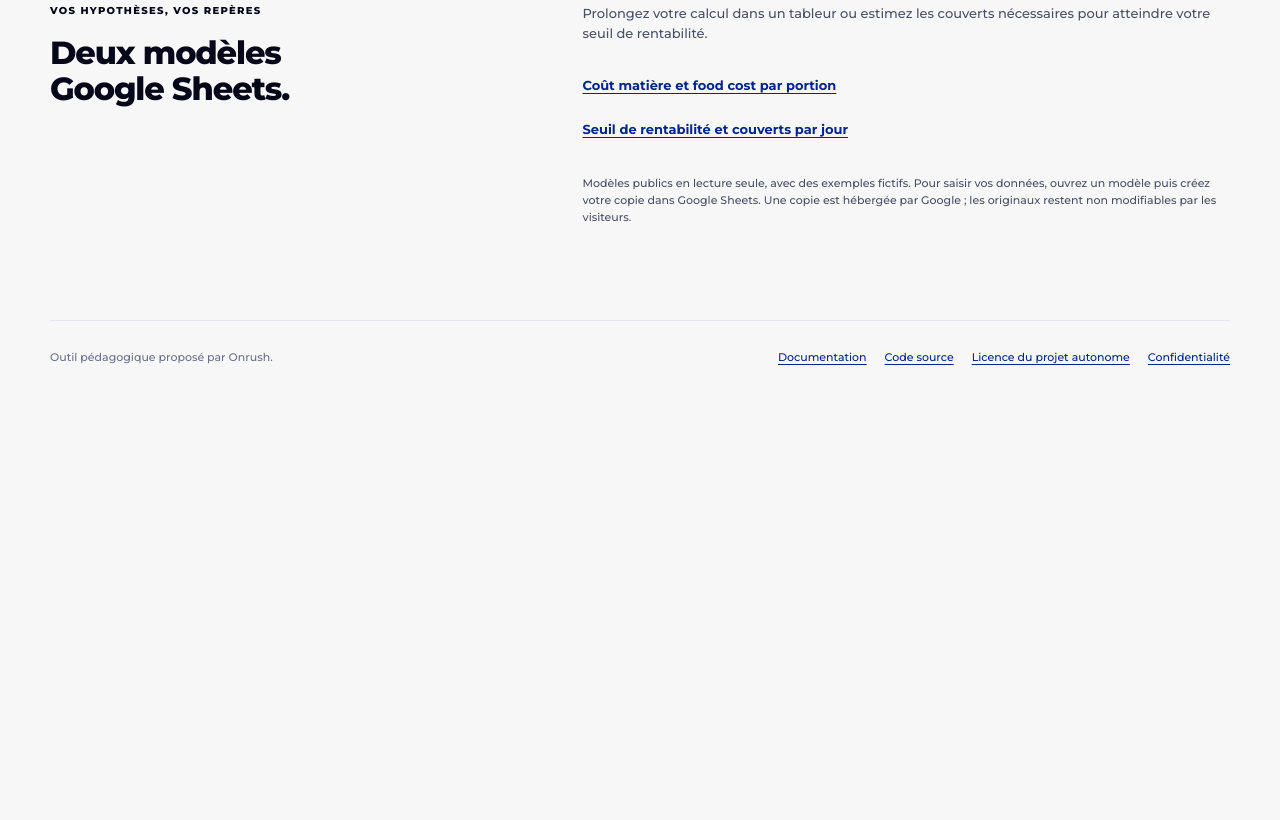
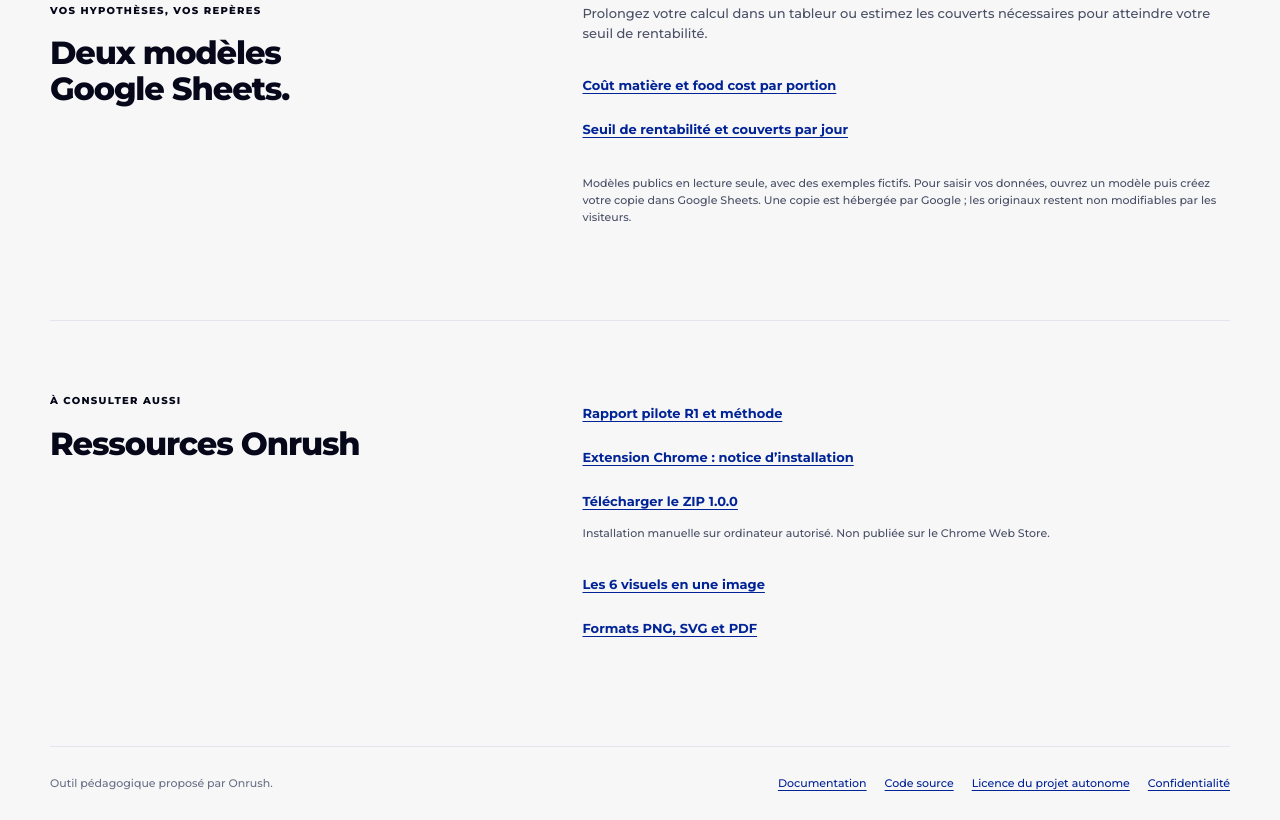
Before and after one commit to Cyrilquesnel/onrush-food-cost, a website with bundled scripts: page docs/index.html in a window 1280 px wide. Shown: the part 2178-2998 px from the top of the page. Before the commit the page ends 2572 px from the top, so only its background shows below. Built offline with nearby package versions, Linux system fonts and the light colour scheme.

Commit message:
docs(pages): rassembler les ressources publiques Onrush

```diff
--- a/docs/index.html
+++ b/docs/index.html
@@ -73,6 +73,23 @@
         <p class="fine-print">Modèles publics en lecture seule, avec des exemples fictifs. Pour saisir vos données, ouvrez un modèle puis créez votre copie dans Google Sheets. Une copie est hébergée par Google ; les originaux restent non modifiables par les visiteurs.</p>
       </div>
     </section>
+    <nav class="method" aria-labelledby="onrush-resources-title">
+      <div><p class="eyebrow">À CONSULTER AUSSI</p><h2 id="onrush-resources-title">Ressources Onrush</h2></div>
+      <div class="method-copy">
+        <ul class="sheet-links">
+          <li><a href="observatoire-prix/">Rapport pilote R1 et méthode</a></li>
+          <li>
+            <a href="extension/README.md">Extension Chrome : notice d’installation</a>
+            <a href="extension/onrush-food-cost-1.0.0.zip" download>Télécharger le ZIP 1.0.0</a>
+            <p class="fine-print">Installation manuelle sur ordinateur autorisé. Non publiée sur le Chrome Web Store.</p>
+          </li>
+          <li>
+            <a href="visuels-linkedin/PLANCHE-CONTACT.png">Les 6 visuels en une image</a>
+            <a href="visuels-linkedin/README.md">Formats PNG, SVG et PDF</a>
+          </li>
+        </ul>
+      </div>
+    </nav>
   </main>
   <footer class="wrap site-footer"><p>Outil pédagogique proposé par Onrush.</p><nav aria-label="Documentation"><a href="README.md">Documentation</a><a href="https://github.com/Cyrilquesnel/onrush-food-cost">Code source</a><a href="LICENSE">Licence du projet autonome</a><a href="privacy.html">Confidentialité</a></nav></footer>
 </body>
```
Also changed, not shown: README.md.
